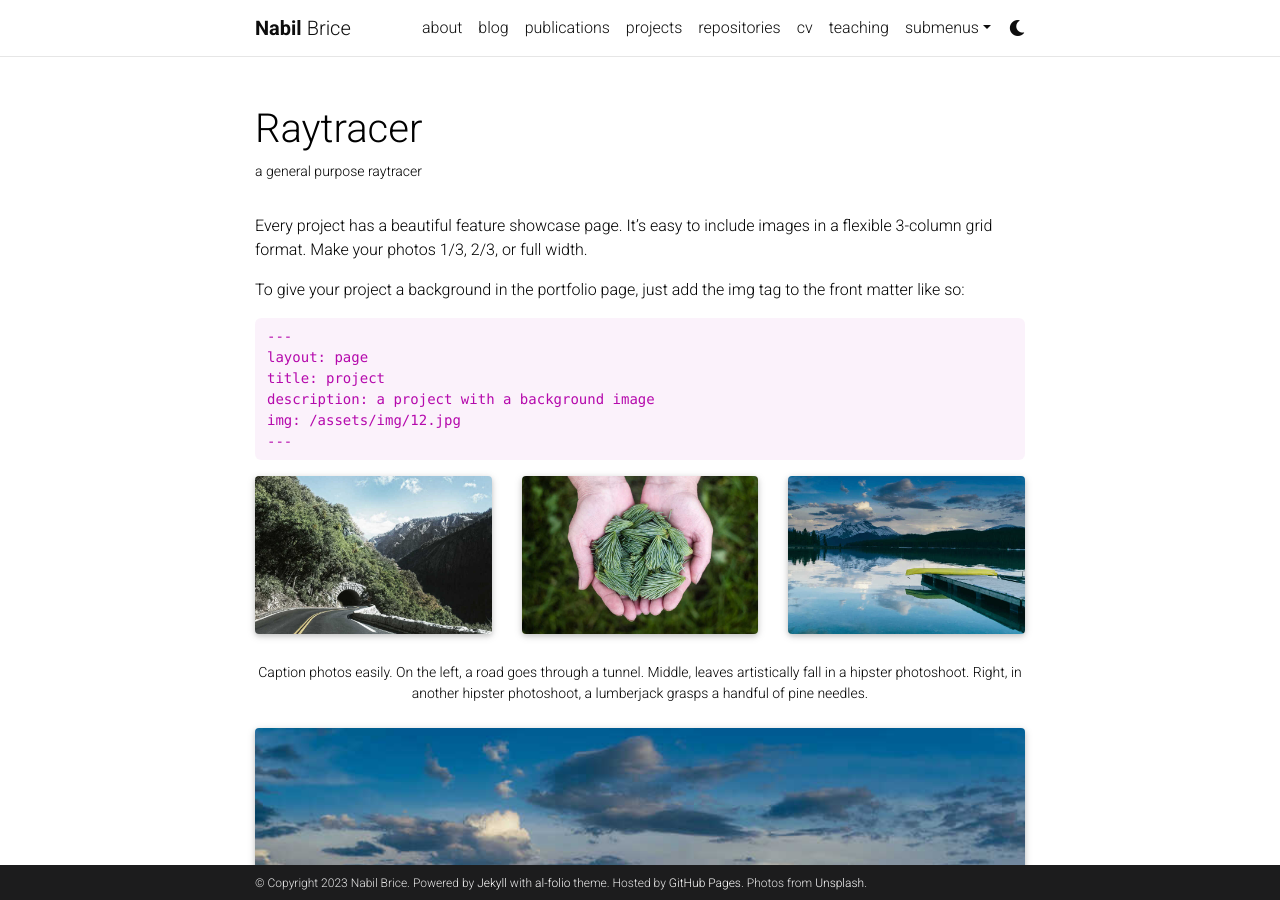
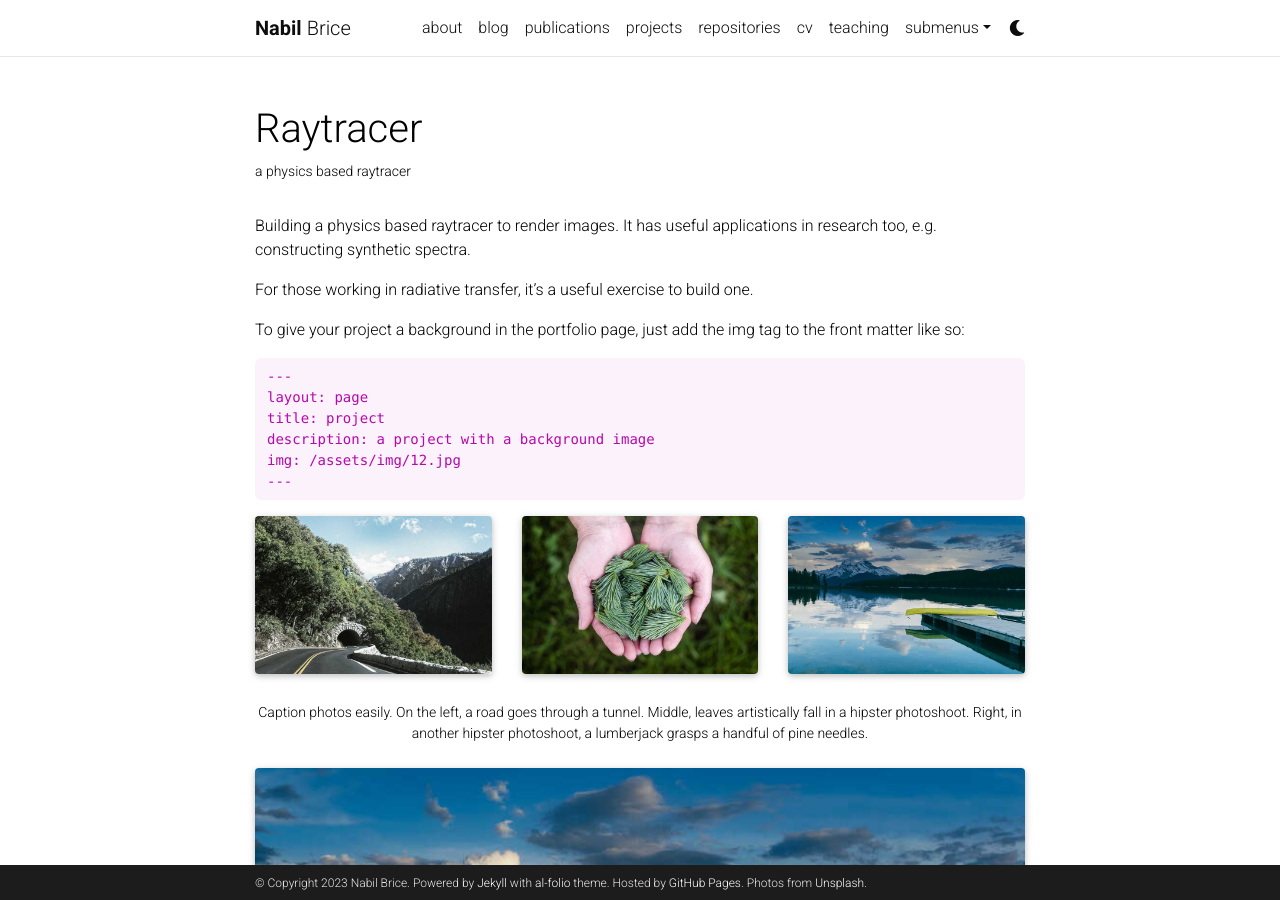
Before and after one commit to nabilbrice/nabilbrice.github.io, a Jekyll site: the page built from _projects/4_project.md, in a window 1280 px wide and 900 px high. Built offline with Jekyll 4.4.1, drawn with Linux system fonts in a browser that asks for light colours; full-size pictures stand in for the smaller copies a plugin makes; comment, search, counter and statistics services are not loaded; a style sheet for code colours, icons or effects is not loaded.

Commit message:
minor updates on project page

```diff
--- a/_projects/4_project.md
+++ b/_projects/4_project.md
@@ -1,15 +1,15 @@
 ---
 layout: page
 title: Raytracer
-description: a general purpose raytracer
+description: a physics based raytracer
 img: assets/img/raytracer_img.jpg
 importance: 3
 category: fun
 ---
 
-Every project has a beautiful feature showcase page.
-It's easy to include images in a flexible 3-column grid format.
-Make your photos 1/3, 2/3, or full width.
+Building a physics based raytracer to render images. It has useful applications in research too, e.g. constructing synthetic spectra.
+
+For those working in radiative transfer, it's a useful exercise to build one.
 
 To give your project a background in the portfolio page, just add the img tag to the front matter like so:
 
```
Also changed, not shown: _pages/about.md (+1 -1 lines), _projects/3_project.md (+1 -1 lines), _projects/5_project.md (+2 -2 lines).
